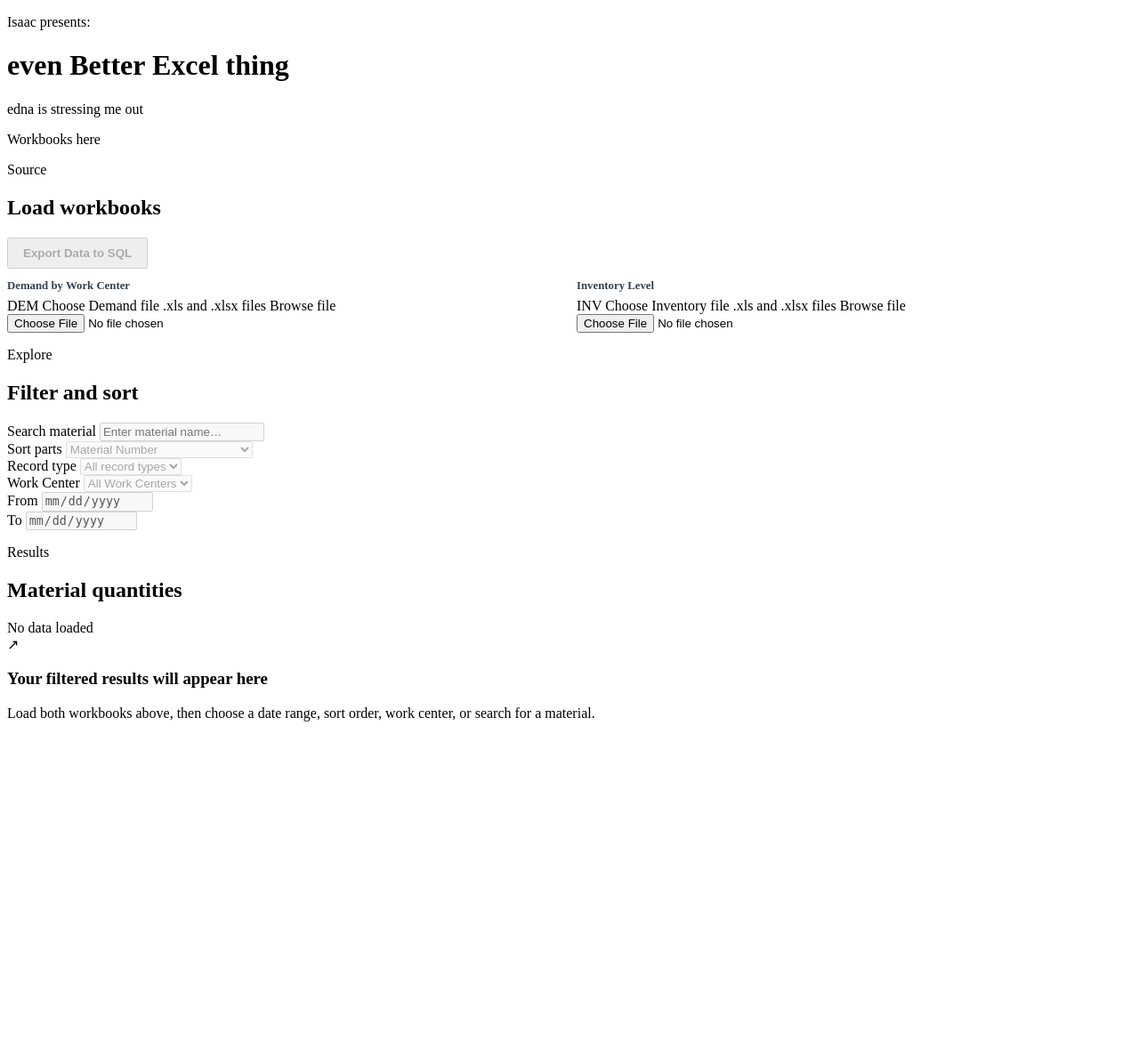
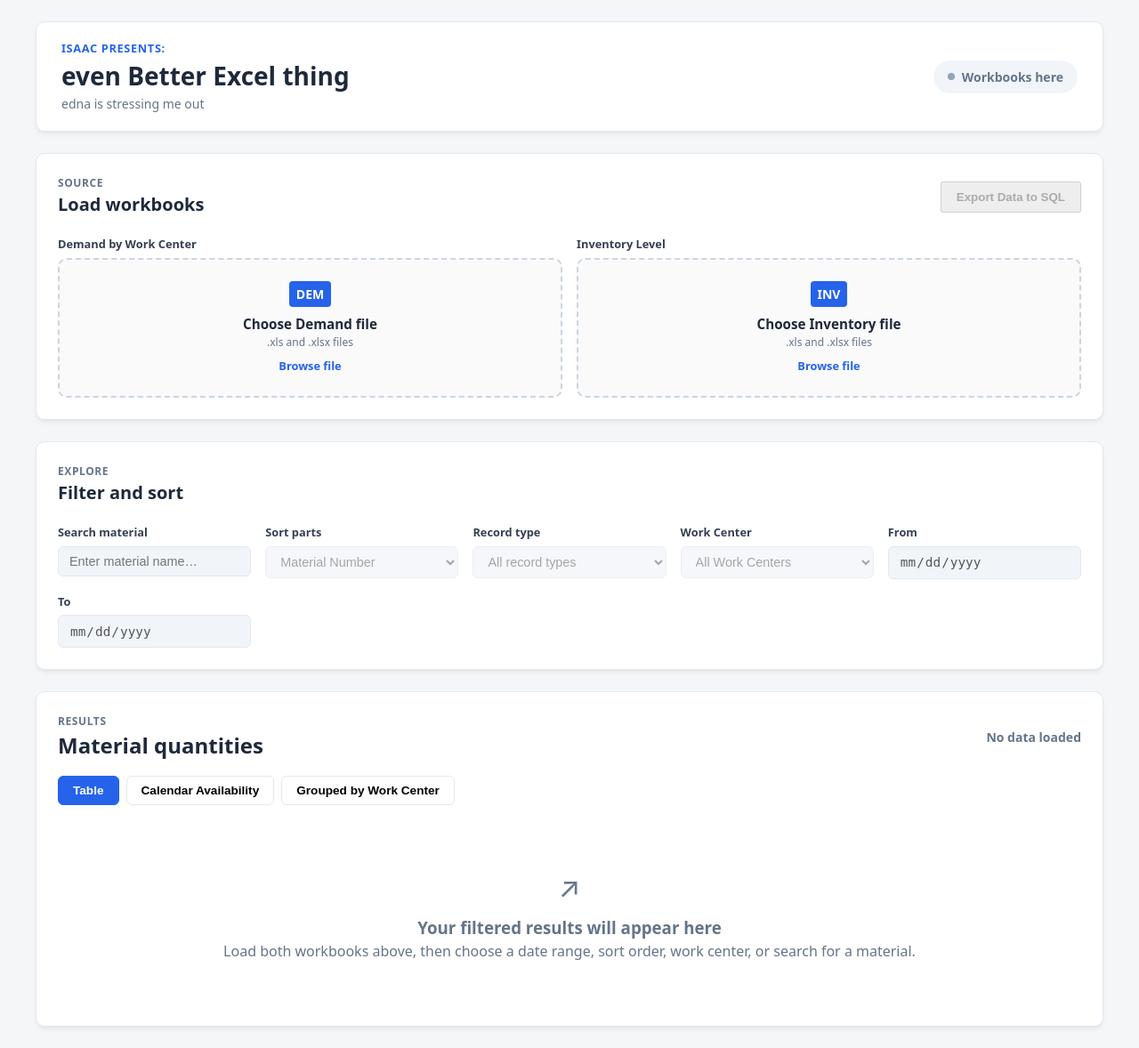
Before and after one commit to TheIceMan100/excel-thing, a Django app: page / in a window 1280 px wide. Shown: the whole page at 89% size. Before the commit the page ends 811 px from the top, so only its background shows below. Run offline with Django 4.2, Linux system fonts and the light colour scheme; data that the repository does not hold is empty; some libraries are stand-ins or nearby versions.

Commit message:
changes to style and index

```diff
--- a/excel_thing/static/excel_thing/css/styles.css
+++ b/excel_thing/static/excel_thing/css/styles.css
@@ -1,18 +1,19 @@
-/* =================================================================ato
-   Excel Thing - Main Stylesheet
-   ============================================================ */
+/* ==========================================================================
+   even Better Excel thing - Main Dashboard Stylesheet
+   ========================================================================== */
 
 :root {
     --primary-color: #2563eb;
     --primary-hover: #1d4ed8;
-    --bg-color: #f8fafc;
+    --bg-color: #f4f6f8;
     --card-bg: #ffffff;
     --text-main: #1e293b;
     --text-muted: #64748b;
     --border-color: #e2e8f0;
-    --success-color: #16a34a;
-    --radius: 8px;
-    --shadow: 0 4px 6px -1px rgb(0 0 0 / 0.1), 0 2px 4px -2px rgb(0 0 0 / 0.1);
+    --drop-border: #cbd5e1;
+    --drop-hover: #eff6ff;
+    --radius: 10px;
+    --shadow: 0 4px 6px -1px rgba(0, 0, 0, 0.05), 0 2px 4px -2px rgba(0, 0, 0, 0.05);
 }
 
 * {
@@ -22,129 +23,267 @@
 }
 
 body {
-    font-family: system-ui, -apple-system, BlinkMacSystemFont, "Segoe UI", Roboto, Oxygen, Ubuntu, Cantarell, sans-serif;
+    font-family: system-ui, -apple-system, BlinkMacSystemFont, "Segoe UI", Roboto, sans-serif;
     background-color: var(--bg-color);
     color: var(--text-main);
     line-height: 1.5;
-    padding: 2rem;
+    padding: 1.5rem;
 }
 
-.container {
+/* App Shell & Layout */
+.app-shell {
     max-width: 1200px;
     margin: 0 auto;
+    display: flex;
+    flex-direction: column;
+    gap: 1.5rem;
 }
 
-header {
-    margin-bottom: 2rem;
-    border-bottom: 2px solid var(--border-color);
-    padding-bottom: 1rem;
-}
-
-header h1 {
-    font-size: 1.875rem;
-    font-weight: 700;
-    color: var(--text-main);
-}
-
-header p {
-    color: var(--text-muted);
-    font-size: 0.95rem;
-}
-
-/* Cards & Summary Section */
-.card-grid {
-    display: grid;
-    grid-template-columns: repeat(auto-fit, minmax(250px, 1fr));
-    gap: 1.5rem;
-    margin-bottom: 2rem;
-}
-
-.card {
+/* Header Section */
+.page-header {
+    display: flex;
+    justify-content: space-between;
+    align-items: center;
     background: var(--card-bg);
-    padding: 1.5rem;
+    padding: 1.25rem 1.75rem;
     border-radius: var(--radius);
     box-shadow: var(--shadow);
     border: 1px solid var(--border-color);
 }
 
-.card h3 {
+.kicker {
+    font-size: 0.8rem;
+    font-weight: 700;
+    text-transform: uppercase;
+    color: var(--primary-color);
+    letter-spacing: 0.05em;
+}
+
+.page-header h1 {
+    font-size: 1.75rem;
+    font-weight: 800;
+}
+
+.subtitle {
     font-size: 0.875rem;
+    color: var(--text-muted);
+}
+
+.load-status {
+    display: flex;
+    align-items: center;
+    gap: 0.5rem;
+    font-size: 0.875rem;
+    font-weight: 600;
+    color: var(--text-muted);
+    background: #f1f5f9;
+    padding: 0.5rem 1rem;
+    border-radius: 20px;
+}
+
+.status-dot {
+    width: 8px;
+    height: 8px;
+    background-color: #94a3b8;
+    border-radius: 50%;
+}
+
+/* Panels */
+.panel {
+    background: var(--card-bg);
+    border-radius: var(--radius);
+    padding: 1.5rem;
+    box-shadow: var(--shadow);
+    border: 1px solid var(--border-color);
+}
+
+.panel-heading {
+    display: flex;
+    justify-content: space-between;
+    align-items: center;
+    margin-bottom: 1.25rem;
+}
+
+.section-label {
+    font-size: 0.75rem;
+    font-weight: 700;
     text-transform: uppercase;
+    color: var(--text-muted);
     letter-spacing: 0.05em;
+}
+
+.panel-heading h2 {
+    font-size: 1.25rem;
+    font-weight: 700;
+}
+
+/* Drag and Drop File Upload Zones */
+.drop-zone {
+    display: flex;
+    flex-direction: column;
+    align-items: center;
+    justify-content: center;
+    padding: 1.5rem;
+    border: 2px dashed var(--drop-border);
+    border-radius: var(--radius);
+    background: #fafafa;
+    cursor: pointer;
+    transition: all 0.2s ease-in-out;
+}
+
+.drop-zone:hover {
+    border-color: var(--primary-color);
+    background: var(--drop-hover);
+}
+
+.drop-icon {
+    font-size: 0.875rem;
+    font-weight: 800;
+    background: var(--primary-color);
+    color: white;
+    padding: 0.25rem 0.5rem;
+    border-radius: 4px;
+    margin-bottom: 0.5rem;
+}
+
+.drop-title {
+    font-weight: 600;
+    font-size: 0.95rem;
+}
+
+.drop-detail {
+    font-size: 0.75rem;
     color: var(--text-muted);
     margin-bottom: 0.5rem;
 }
 
-.card .stat {
-    font-size: 1.75rem;
+.drop-action {
+    font-size: 0.8rem;
     font-weight: 700;
     color: var(--primary-color);
 }
 
+.sr-only {
+    position: absolute;
+    width: 1px;
+    height: 1px;
+    padding: 0;
+    margin: -1px;
+    overflow: hidden;
+    clip: rect(0, 0, 0, 0);
+    border: 0;
+}
+
+/* Controls Grid */
+.controls-grid {
+    display: grid;
+    grid-template-columns: repeat(auto-fit, minmax(180px, 1fr));
+    gap: 1rem;
+}
+
+.control-group {
+    display: flex;
+    flex-direction: column;
+    gap: 0.35rem;
+}
+
+.control-group label {
+    font-size: 0.8rem;
+    font-weight: 700;
+    color: #344054;
+}
+
+.control-group input,
+.control-group select {
+    padding: 0.5rem 0.75rem;
+    border: 1px solid var(--border-color);
+    border-radius: 6px;
+    font-size: 0.9rem;
+    background-color: #ffffff;
+}
+
+.control-group input:disabled,
+.control-group select:disabled {
+    background-color: #f1f5f9;
+    cursor: not-allowed;
+}
+
+/* Results & Toggle Buttons */
+.results-top {
+    display: flex;
+    justify-content: space-between;
+    align-items: center;
+    margin-bottom: 1rem;
+}
+
+.results-count {
+    font-size: 0.875rem;
+    font-weight: 600;
+    color: var(--text-muted);
+}
+
+.view-toggle {
+    display: flex;
+    gap: 0.5rem;
+    margin-bottom: 1.25rem;
+}
+
+.view-btn {
+    padding: 0.5rem 1rem;
+    font-size: 0.85rem;
+    font-weight: 600;
+    border: 1px solid var(--border-color);
+    background: #ffffff;
+    border-radius: 6px;
+    cursor: pointer;
+}
+
+.view-btn.is-active {
+    background: var(--primary-color);
+    color: white;
+    border-color: var(--primary-color);
+}
+
 /* Data Tables */
-.table-container {
-    background: var(--card-bg);
+.table-wrap {
+    overflow-x: auto;
+    border: 1px solid var(--border-color);
     border-radius: var(--radius);
-    box-shadow: var(--shadow);
-    border: 1px solid var(--border-color);
-    overflow: hidden;
-    margin-bottom: 2rem;
 }
 
 table {
     width: 100%;
     border-collapse: collapse;
     text-align: left;
+    font-size: 0.9rem;
 }
 
 th, td {
-    padding: 0.875rem 1.25rem;
+    padding: 0.75rem 1rem;
     border-bottom: 1px solid var(--border-color);
 }
 
 th {
-    background-color: #f1f5f9;
-    font-weight: 600;
-    color: var(--text-main);
-    font-size: 0.875rem;
+    background: #f8fafc;
+    font-weight: 700;
+    font-size: 0.75rem;
     text-transform: uppercase;
     letter-spacing: 0.05em;
-}
-
-tr:last-child td {
-    border-bottom: none;
+    color: var(--text-muted);
 }
 
 tr:hover {
-    background-color: #f8fafc;
+    background-color: #f1f5f9;
 }
 
-/* Buttons & Forms */
-.btn {
-    display: inline-flex;
-    align-items: center;
-    justify-content: center;
-    background-color: var(--primary-color);
-    color: white;
-    font-weight: 500;
-    padding: 0.625rem 1.25rem;
-    border-radius: var(--radius);
-    border: none;
-    cursor: pointer;
-    text-decoration: none;
-    transition: background-color 0.2s;
+/* Empty State */
+.empty-state {
+    text-align: center;
+    padding: 3rem 1rem;
+    color: var(--text-muted);
 }
 
-.btn:hover {
-    background-color: var(--primary-hover);
+.empty-icon {
+    font-size: 2rem;
+    margin-bottom: 0.5rem;
 }
-
-input[type="file"], input[type="text"] {
-    width: 100%;
-    padding: 0.625rem;
-    border: 1px solid var(--border-color);
-    border-radius: var(--radius);
-    margin-top: 0.5rem;
-    margin-bottom: 1rem;
-    font-size: 0.95rem;
-}
--- a/excel_thing/templates/excel_thing/index.html
+++ b/excel_thing/templates/excel_thing/index.html
@@ -5,7 +5,7 @@
   <meta charset="utf-8">
   <meta name="viewport" content="width=device-width, initial-scale=1">
   <title>Excel file program sorter looker thing</title>
-  <link rel="stylesheet" href="{% static 'excel_thing/css/style.css' %}">
+  <link rel="stylesheet" href="{% static 'excel_thing/css/styles.css' %}">
   <script defer src="https://cdn.jsdelivr.net/npm/xlsx@0.18.5/dist/xlsx.full.min.js" integrity="sha384-vtjasyidUo0kW94K5MXDXntzOJpQgBKXmE7e2Ga4LG0skTTLeBi97eFAXsqewJjw" crossorigin="anonymous"></script>
   <script defer src="app.js"></script>
 </head>
```
